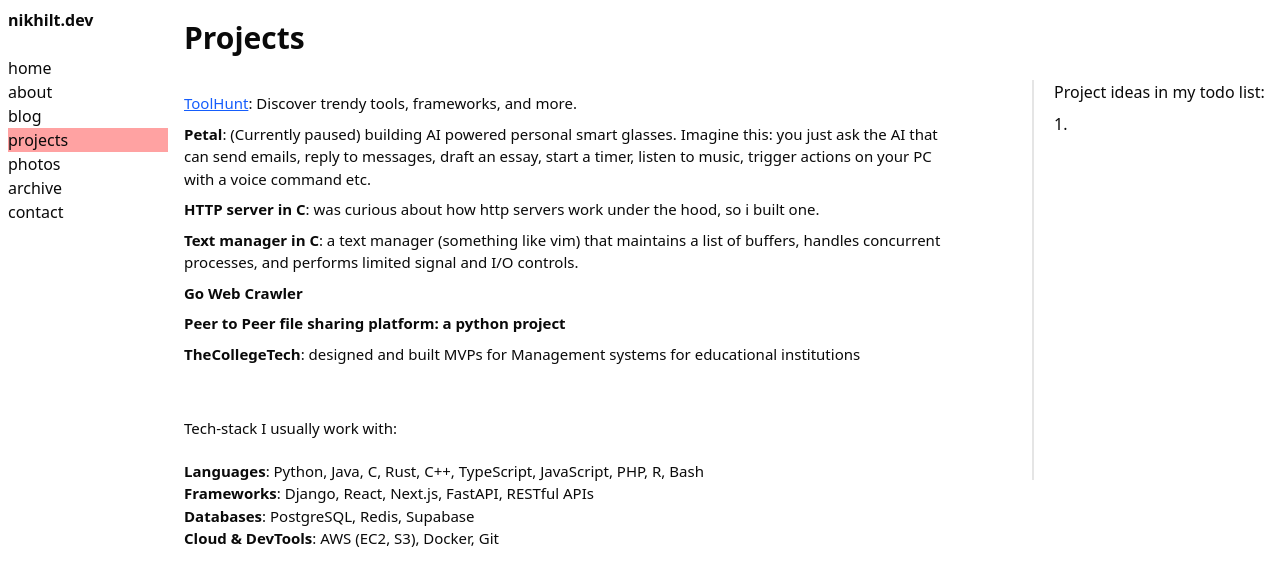
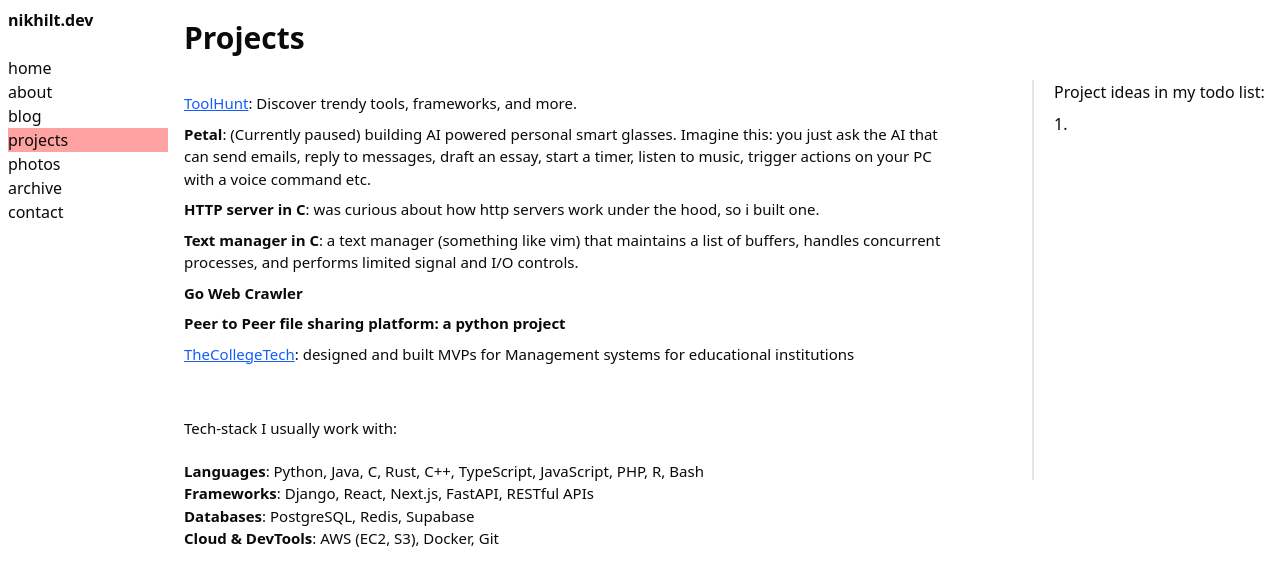
Before and after one commit to NikhilTirunagiri/nt-pf, a Next.js app: page /projects in a window 1280 px wide. Shown: the top 586 px of the page. Built offline with nearby package versions, Linux system fonts and the light colour scheme; a web font is replaced by a local one.

Commit message:
update text decoration for lhyperlinks

```diff
--- a/src/app/(main)/projects/page.tsx
+++ b/src/app/(main)/projects/page.tsx
@@ -19,7 +19,7 @@ export default function Home() {
 					<li	className="mb-2"><span className="font-bold">Text manager in C</span>: a text manager (something like vim) that maintains a list of buffers, handles concurrent processes, and performs limited signal and I/O controls.</li>
 					<li	className="mb-2"><span className="font-bold">Go Web Crawler</span></li>
 					<li	className="mb-2"><span className="font-bold">Peer to Peer file sharing platform: a python project</span></li>
-					<li	className="mb-2"><span className="font-bold">TheCollegeTech</span>: designed and built MVPs for Management systems for educational institutions</li>
+					<li	className="mb-2"><a className="underline text-blue-600" href="https://thecollegetech.com">TheCollegeTech</a>: designed and built MVPs for Management systems for educational institutions</li>
 				</ul>
 
 				<span className="pt-6">
```
